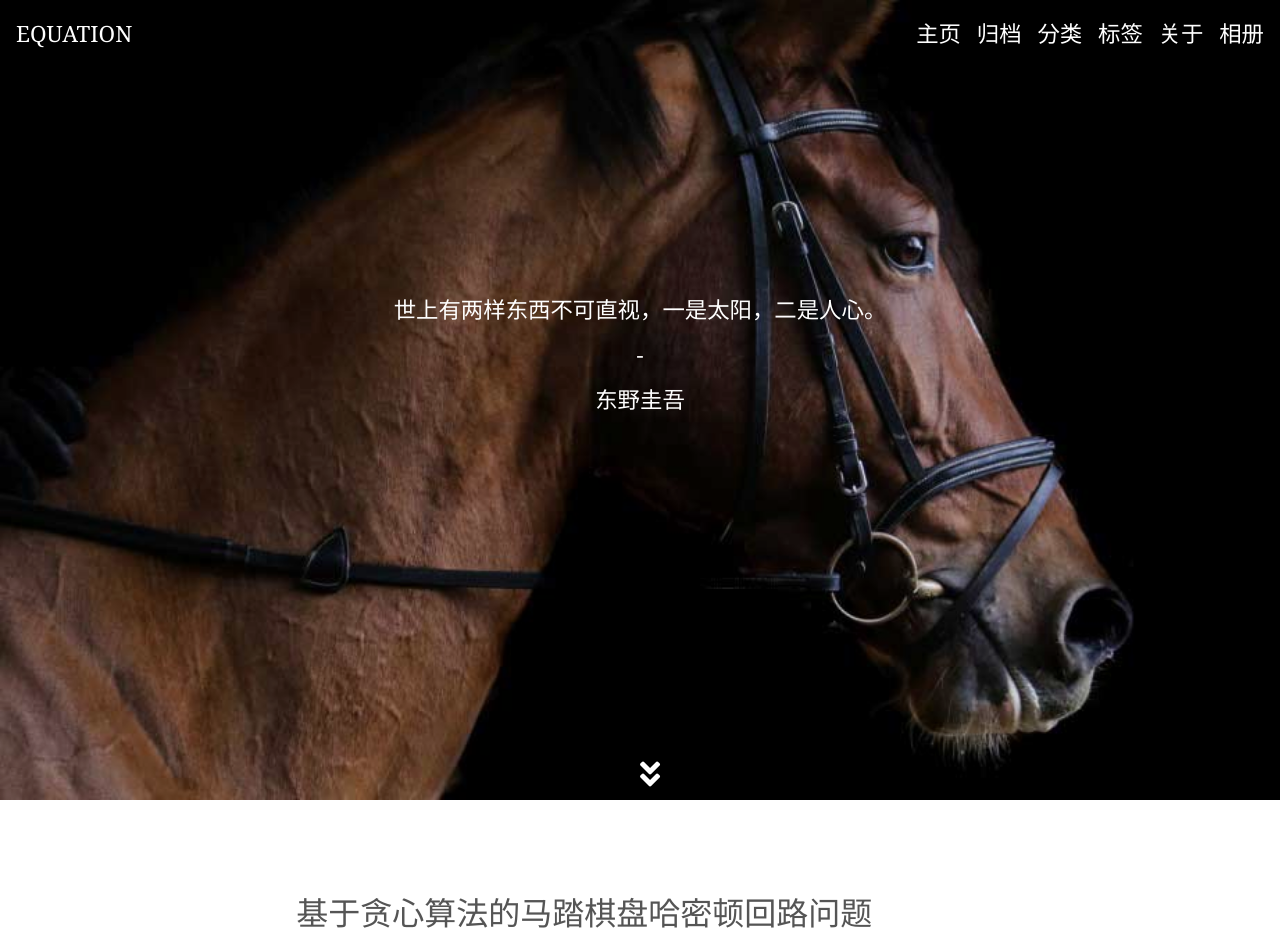
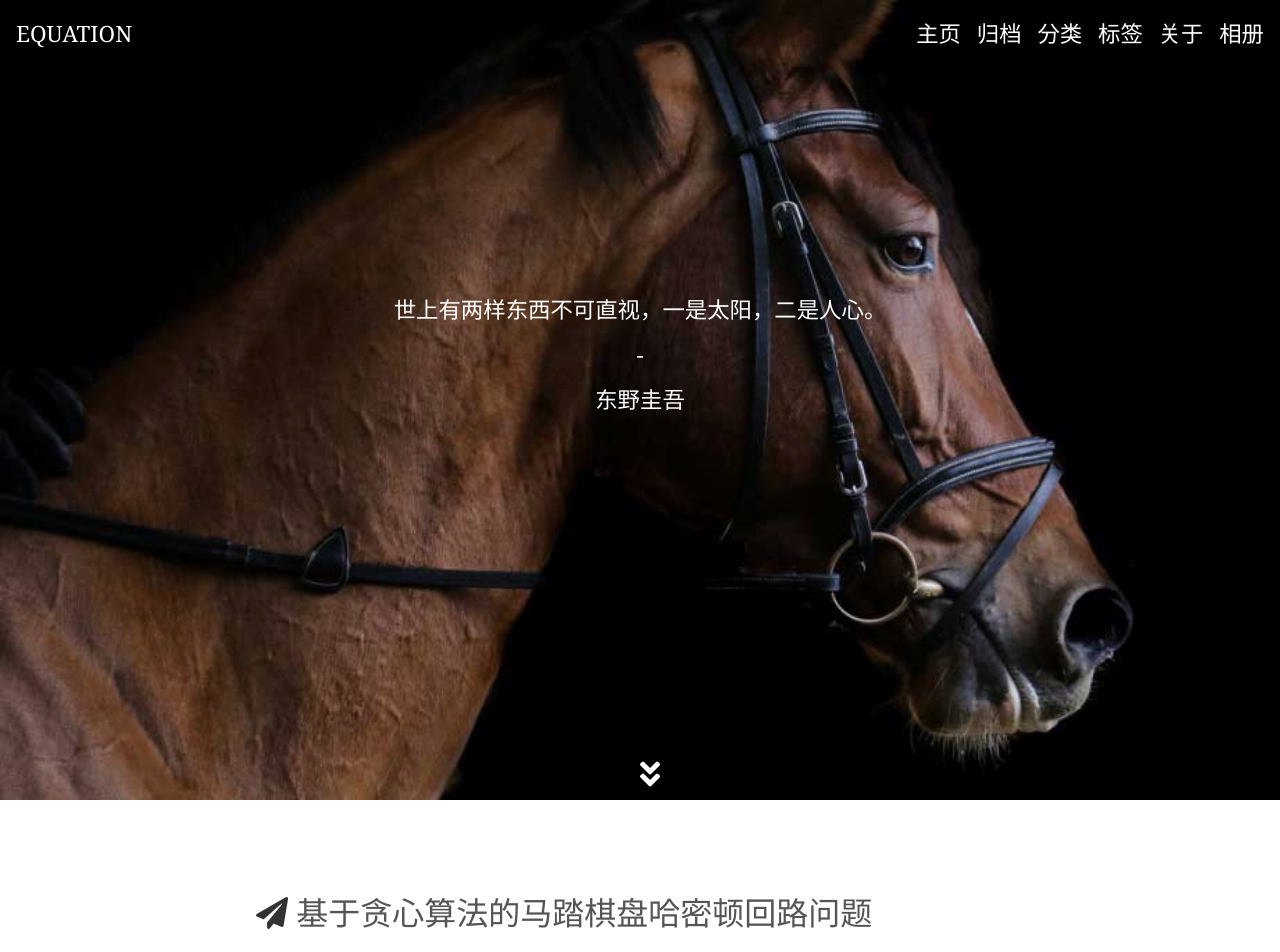
Before and after one commit to Equationliu/Equationliu.github.io, a plain HTML site: page 2017-11-24-horse/index.html in a window 1280 px wide. Shown: the top 952 px of the page. Drawn offline with nearby package versions, Linux system fonts and the light colour scheme; some packages are replaced by stand-ins of ours; a script that the page names is missing.

Commit message:
Site updated: 2019-08-30 08:08:03

```diff
--- a/2017-11-24-horse/index.html
+++ b/2017-11-24-horse/index.html
@@ -266,7 +266,7 @@
 <div class="layout-post">
 	<div id="layout-post">
 	<div class="article-title">
-		<i class="fa fa-paper-plane-o" aria-hidden="true"></i>
+		<i class="fas fa-paper-plane" aria-hidden="true"></i>
 
 	<a href="/2017-11-24-horse/" itemprop="url">
 		基于贪心算法的马踏棋盘哈密顿回路问题
```
Also changed, not shown: 2018-04-01-xuankecelue/index.html (+1 -1 lines), 2018-12-9-chargebar/index.html (+1 -1 lines), 2019-8-27-exponential/index.html (+1 -1 lines), 2019-8-27-rmu/index.html (+1 -1 lines), hello-world/index.html (+1 -1 lines), searchVersion.txt, 1 other file.
